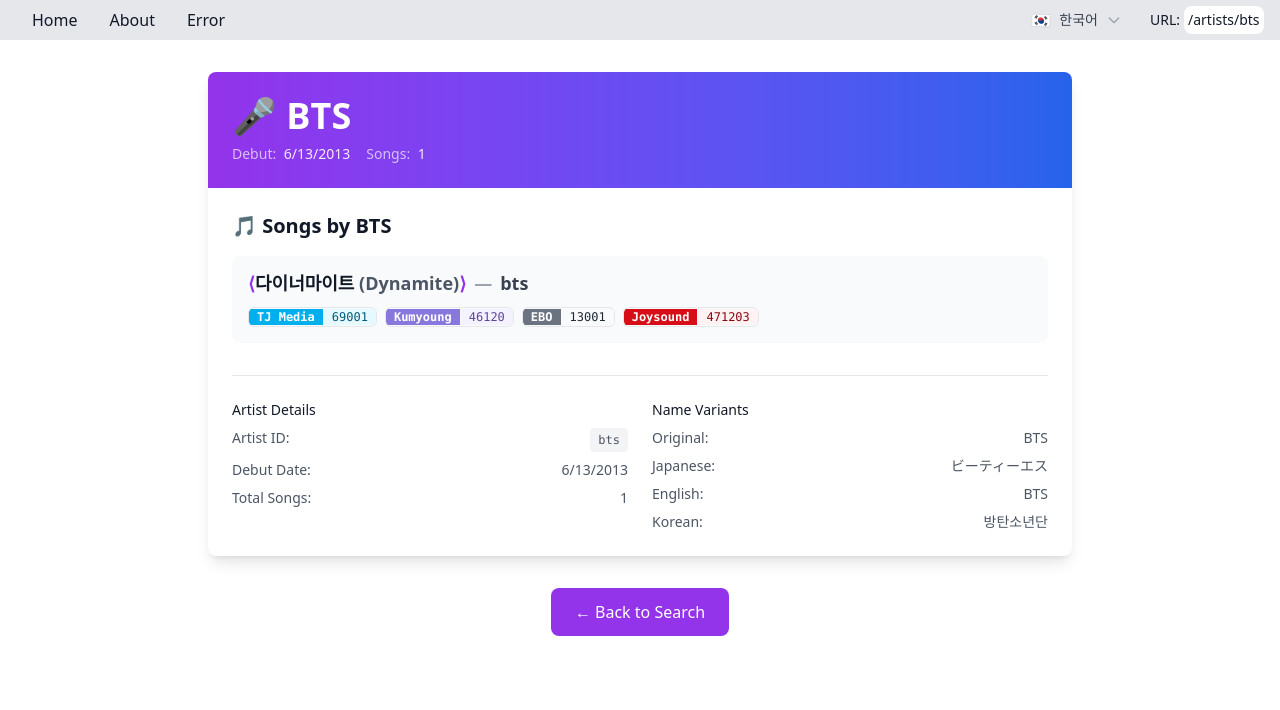
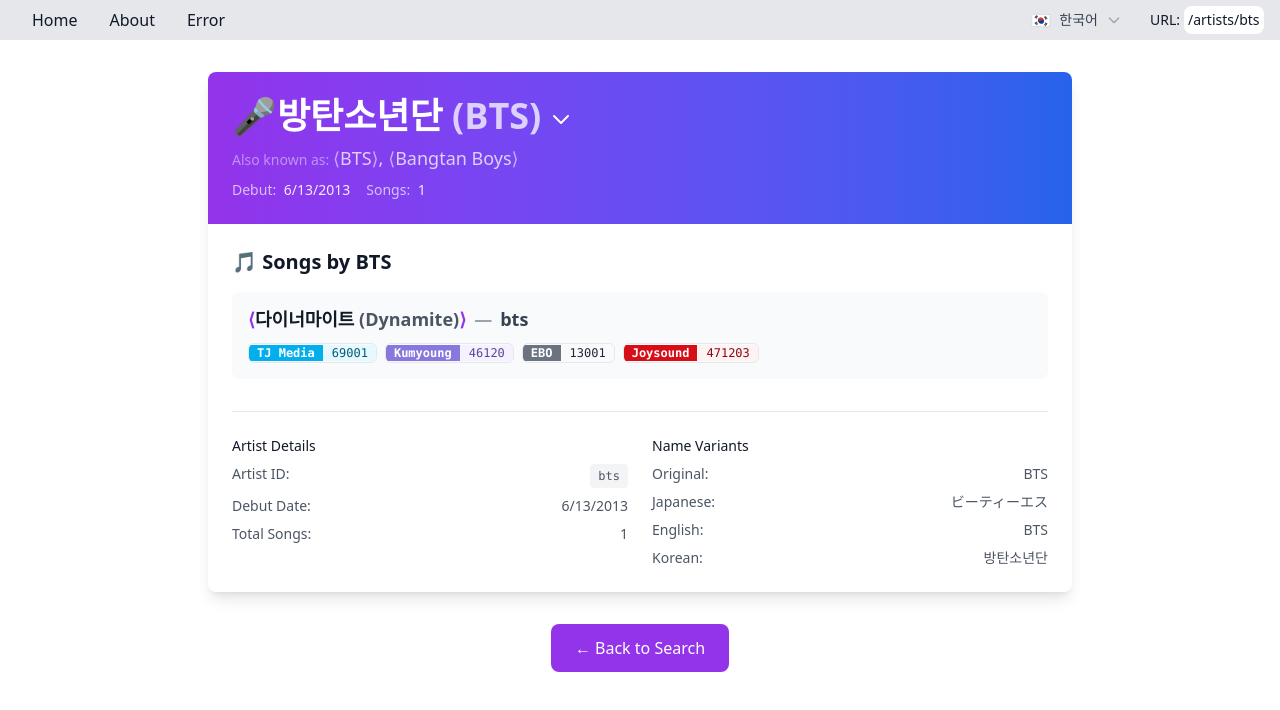
Before and after one commit to RanolP/imakaraokay, an Astro site: page /artists/bts in a window 1280 px wide. Built offline with nearby package versions, Linux system fonts and the light colour scheme; Astro itself is replaced by a stand-in of ours; a web font is replaced by a local one.

Commit message:
Add ClickableArtistVariant component for interactive artist name selection
- Introduced a new `ClickableArtistVariant` component to allow users to select artist names in multiple languages, enhancing localization support.
- Updated the artist detail page to utilize the new component, improving interactivity and user experience.
- Implemented dropdown functionality for language selection, including aliases and previews for better visibility.

```diff
--- /dev/null
+++ b/src/components/clickable-artist-variant.tsx
@@ -0,0 +1,258 @@
+import { Component, createSignal, onMount, onCleanup, Show, createMemo } from 'solid-js';
+import { isServer } from 'solid-js/web';
+import { computePosition, flip, shift, offset } from '@floating-ui/dom';
+import type { Artist } from '../types/song';
+import { useTranslation } from '../features/i18n';
+
+interface ClickableArtistVariantProps {
+  artist: Artist;
+  class?: string;
+}
+
+type ArtistLanguage = 'original' | 'japanese' | 'english' | 'korean';
+
+interface ArtistOption {
+  key: ArtistLanguage;
+  label: string;
+  flag: string;
+}
+
+const ClickableArtistVariant: Component<ClickableArtistVariantProps> = (props) => {
+  const { language } = useTranslation();
+
+  // Map global language to artist language
+  const getInitialLanguage = (): ArtistLanguage => {
+    const langMapping = {
+      ko: 'korean' as const,
+      en: 'english' as const
+    };
+
+    const artistLang = langMapping[language()];
+
+    // Check if the artist has the preferred language, fallback to original
+    if (artistLang && props.artist.name[artistLang]) {
+      return artistLang;
+    }
+
+    return 'original';
+  };
+
+  const [selectedLanguage, setSelectedLanguage] = createSignal<ArtistLanguage>(getInitialLanguage());
+  const [isOpen, setIsOpen] = createSignal(false);
+  let buttonRef: HTMLButtonElement | undefined;
+  let dropdownRef: HTMLDivElement | undefined;
+
+  // Get available artist name options based on what's available in the artist
+  const getAvailableOptions = createMemo((): ArtistOption[] => {
+    const options: ArtistOption[] = [
+      { key: 'original', label: 'Original', flag: '🌐' },
+    ];
+
+    if (props.artist.name.japanese) {
+      options.push({ key: 'japanese', label: 'Japanese', flag: '🇯🇵' });
+    }
+
+    if (props.artist.name.english) {
+      options.push({ key: 'english', label: 'English', flag: '🇺🇸' });
+    }
+
+    if (props.artist.name.korean) {
+      options.push({ key: 'korean', label: 'Korean', flag: '🇰🇷' });
+    }
+
+    return options;
+  });
+
+  // Get artist name preview for a specific language
+  const getArtistPreview = (language: ArtistLanguage): string => {
+    let name: string;
+    if (language !== 'original' && props.artist.name[language]) {
+      const langName = props.artist.name[language];
+      if (langName && typeof langName === 'object' && 'main' in langName) {
+        name = langName.main;
+      } else {
+        name = props.artist.name.original;
+      }
+    } else {
+      name = props.artist.name.original;
+    }
+    // Truncate if too long to keep dropdown manageable
+    return name.length > 40 ? name.substring(0, 37) + '...' : name;
+  };
+
+  // Get aliases for the currently selected language
+  const getCurrentAliases = createMemo(() => {
+    const language = selectedLanguage();
+    if (language === 'original') {
+      return []; // Original names don't have aliases in this structure
+    }
+
+    const nameData = props.artist.name[language];
+    if (nameData && typeof nameData === 'object' && 'aliases' in nameData) {
+      const aliases = nameData.aliases || [];
+      // Filter out hidden aliases and return only the text
+      return aliases
+        .filter(alias => !alias.hidden)
+        .map(alias => alias.text);
+    }
+
+    return [];
+  });
+
+  // Get current artist name based on selected language
+  const getCurrentName = createMemo(() => {
+    const language = selectedLanguage();
+    if (language !== 'original' && props.artist.name[language]) {
+      const langName = props.artist.name[language];
+      if (langName && typeof langName === 'object' && 'main' in langName) {
+        return langName.main;
+      }
+    }
+    return props.artist.name.original;
+  });
+
+  // Check if we should show original name in parentheses
+  const shouldShowOriginal = createMemo(() => {
+    const current = getCurrentName();
+    const original = props.artist.name.original;
+    return selectedLanguage() !== 'original' && current !== original;
+  });
+
+  const updatePosition = async () => {
+    if (isServer || !buttonRef || !dropdownRef) return;
+
+    const { x, y } = await computePosition(buttonRef, dropdownRef, {
+      placement: 'bottom-start',
+      middleware: [
+        offset(8),
+        flip(),
+        shift({ padding: 8 }),
+      ],
+    });
+
+    dropdownRef.style.left = `${x}px`;
+    dropdownRef.style.top = `${y}px`;
+  };
+
+  const handleToggle = async () => {
+    if (getAvailableOptions().length <= 1) return; // Don't show dropdown if only one option
+
+    setIsOpen(!isOpen());
+    if (!isOpen()) {
+      await updatePosition();
+    }
+  };
+
+  const handleLanguageSelect = (language: ArtistLanguage) => {
+    setSelectedLanguage(language);
+    setIsOpen(false);
+  };
+
+  const handleClickOutside = (event: MouseEvent) => {
+    if (
+      buttonRef && !buttonRef.contains(event.target as Node) &&
+      dropdownRef && !dropdownRef.contains(event.target as Node)
+    ) {
+      setIsOpen(false);
+    }
+  };
+
+  onMount(() => {
+    if (!isServer) {
+      document.addEventListener('click', handleClickOutside);
+    }
+  });
+
+  onCleanup(() => {
+    if (!isServer) {
+      document.removeEventListener('click', handleClickOutside);
+    }
+  });
+
+  const hasMultipleOptions = () => getAvailableOptions().length > 1;
+
+  return (
+    <div class={`relative ${props.class || ''}`}>
+      <button
+        ref={buttonRef}
+        onClick={handleToggle}
+        class={`text-left transition-colors duration-200 ${
+          hasMultipleOptions()
+            ? 'hover:text-purple-200 cursor-pointer'
+            : 'cursor-default'
+        }`}
+        disabled={!hasMultipleOptions()}
+      >
+        {/* Artist name in header format */}
+        <h1 class="text-3xl md:text-4xl font-bold mb-2">
+          <span class="text-purple-200">🎤</span>
+          {getCurrentName()}
+          {shouldShowOriginal() && (
+            <span class="text-white opacity-75"> ({props.artist.name.original})</span>
+          )}
+          {hasMultipleOptions() && (
+            <svg
+              class={`inline-block w-6 h-6 ml-2 transition-all duration-200 text-white ${
+                isOpen() ? 'rotate-180' : ''
+              }`}
+              fill="none"
+              stroke="currentColor"
+              viewBox="0 0 24 24"
+            >
+              <path stroke-linecap="round" stroke-linejoin="round" stroke-width="2" d="M19 9l-7 7-7-7" />
+            </svg>
+          )}
+        </h1>
+
+        {/* Show aliases for the selected language if any exist */}
+        <Show when={getCurrentAliases().length > 0}>
+          <div class="text-lg text-white opacity-75 mb-2">
+            <span class="text-sm text-white opacity-60">Also known as: </span>
+            {getCurrentAliases().map((alias, index) => (
+              <>
+                <span class="text-white opacity-75">⟨</span>
+                {alias}
+                <span class="text-white opacity-75">⟩</span>
+                {index < getCurrentAliases().length - 1 && ', '}
+              </>
+            ))}
+          </div>
+        </Show>
+      </button>
+
+      <Show when={isOpen() && hasMultipleOptions()}>
+        <div
+          ref={dropdownRef}
+          class="fixed z-50 bg-white dark:bg-gray-200 min-w-64 max-w-80 rounded-lg shadow-lg border border-gray-200 dark:border-gray-700"
+          style={{ position: 'absolute' }}
+        >
+          {getAvailableOptions().map((option) => (
+            <button
+              onClick={() => handleLanguageSelect(option.key)}
+              class={`w-full flex items-start gap-3 px-4 py-3 text-sm text-left transition-colors duration-150 first:rounded-t-lg last:rounded-b-lg ${
+                selectedLanguage() === option.key
+                  ? 'bg-purple-50 dark:bg-purple-900/30 text-purple-700 dark:text-purple-300'
+                  : 'text-gray-700 dark:text-gray-300 hover:bg-gray-50 dark:hover:bg-gray-700'
+              }`}
+            >
+              <span class="text-base leading-none mt-0.5">{option.flag}</span>
+              <div class="flex-1 min-w-0">
+                <div class="font-medium">{option.label}</div>
+                <div class="text-xs opacity-75 mt-1 truncate">
+                  <span class="text-purple-600 dark:text-purple-400">⟨</span>
+                  {getArtistPreview(option.key)}
+                  <span class="text-purple-600 dark:text-purple-400">⟩</span>
+                </div>
+              </div>
+              <Show when={selectedLanguage() === option.key}>
+                <div class="w-2 h-2 bg-purple-600 dark:bg-purple-400 rounded-full mt-1.5 shrink-0" />
+              </Show>
+            </button>
+          ))}
+        </div>
+      </Show>
+    </div>
+  );
+};
+
+export default ClickableArtistVariant;
--- a/src/pages/artists/[id].astro
+++ b/src/pages/artists/[id].astro
@@ -1,6 +1,6 @@
 ---
 import Layout from '../../layouts/Layout.astro';
-import ClickableTitleVariant from '../../components/clickable-title-variant';
+import ClickableArtistVariant from '../../components/clickable-artist-variant';
 import SongListItem from '../../components/song-list-item';
 import type { Artist, Song } from '../../types/song';
 import { readFileSync } from 'fs';
@@ -138,11 +138,8 @@
                     class="flex flex-col md:flex-row md:items-center md:justify-between gap-4"
                 >
                     <div class="flex-1">
-                        <!-- Artist Name -->
-                        <h1 class="text-3xl md:text-4xl font-bold mb-2">
-                            <span class="text-purple-200">🎤</span>
-                            {artistName}
-                        </h1>
+                        <!-- Interactive artist name variant selector -->
+                        <ClickableArtistVariant artist={artist} client:load />
 
                         <!-- Artist Info -->
                         <div class="flex flex-wrap gap-4 text-sm opacity-90">
```
